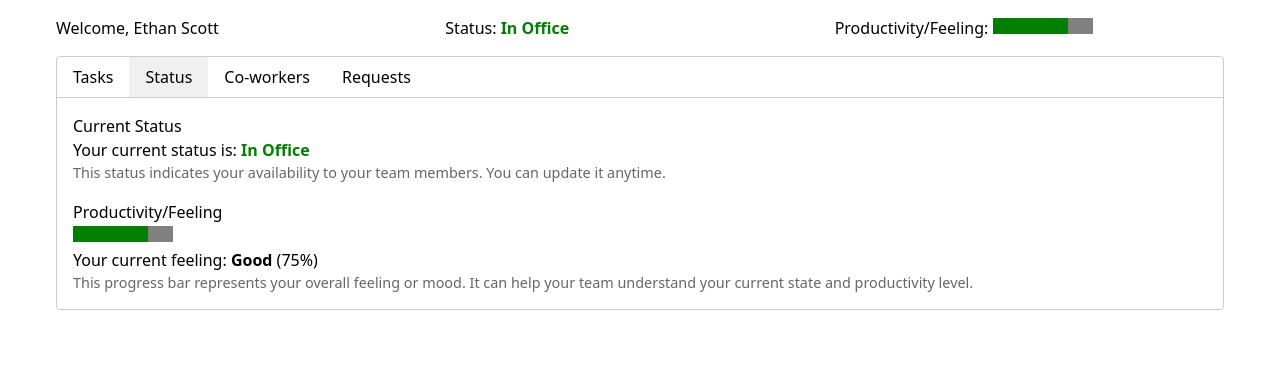
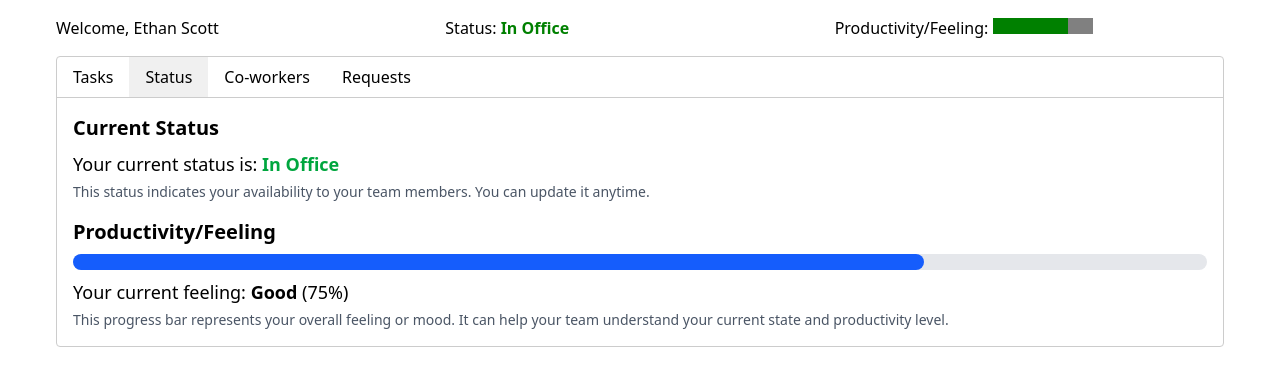
Before and after one commit to CampbellBaxley/RhythmApp, a SvelteKit app in the folder Rhythm/: page /pages in a window 1280 px wide. Both pictures are taken after a click on the button "Status". Shown: the top 386 px of the page. Built offline with nearby package versions, Linux system fonts and the light colour scheme.

Commit message:
Made status tab progress bar big again, and put our names as workers

```diff
--- a/Rhythm/src/routes/pages/+page.svelte
+++ b/Rhythm/src/routes/pages/+page.svelte
@@ -35,7 +35,7 @@
 
     let teamMembers: TeamMember[] = [
       {
-        name: "Sarah Johnson",
+        name: "Campbell Baxley",
         role: "Manager",
         feeling: 85,
         tasks: [
@@ -44,7 +44,7 @@
         ]
       },
       {
-        name: "Mike Chen",
+        name: "Abi Clark",
         role: "Co-worker",
         feeling: 65,
         tasks: [
@@ -53,7 +53,7 @@
         ]
       },
       {
-        name: "Emma Davis",
+        name: "Drew Wentworth",
         role: "Co-worker",
         feeling: 90,
         tasks: [
@@ -64,9 +64,9 @@
     ];
 
     let requests: Request[] = [
-      { type: 'help', from: 'Mike Chen', task: 'API Integration' },
-      { type: 'trade', from: 'Emma Davis', task: 'User Testing', to: 'Mike Chen', tradeTask: 'Bug Fixes' },
-      { type: 'help', from: 'Sarah Johnson', task: 'Team Reviews' },
+      { type: 'help', from: 'Abi Clark', task: 'API Integration' },
+      { type: 'trade', from: 'Drew Wentworth', task: 'User Testing', to: 'Mike Chen', tradeTask: 'Bug Fixes' },
+      { type: 'help', from: 'Campbell Baxley', task: 'Team Reviews' },
     ];
 
     function getFeelingDescription(feeling: number): string {
@@ -138,24 +138,26 @@
             </tbody>
           </table>
         {:else if activeTab === "Status"}
-          <div class="status-content">
+        <div class="status-content">
             <div>
-              <h2>Current Status</h2>
-              <p>
-                Your current status is: <span class="status">{status}</span>
+              <h2 class="text-xl font-semibold mb-2">Current Status</h2>
+              <p class="text-lg">
+                Your current status is: <span class="font-bold text-green-600">{status}</span>
               </p>
-              <p class="description">
+              <p class="text-sm text-gray-600 mt-1">
                 This status indicates your availability to your team members. You can update it anytime.
               </p>
             </div>
 
             <div>
-              <h2>Productivity/Feeling</h2>
-              <progress value={feeling} max="100"></progress>
-              <p>
-                Your current feeling: <span class="feeling">{getFeelingDescription(feeling)}</span> ({feeling}%)
+              <h2 class="text-xl font-semibold mb-2">Productivity/Feeling</h2>
+              <div class="w-full bg-gray-200 rounded-full h-4 dark:bg-gray-700 mb-2">
+                <div class="bg-blue-600 h-4 rounded-full" style="width: {feeling}%"></div>
+              </div>
+              <p class="text-lg">
+                Your current feeling: <span class="font-bold">{getFeelingDescription(feeling)}</span> ({feeling}%)
               </p>
-              <p class="description">
+              <p class="text-sm text-gray-600 mt-1">
                 This progress bar represents your overall feeling or mood. It can help your team understand your current state and productivity level.
               </p>
             </div>
```
